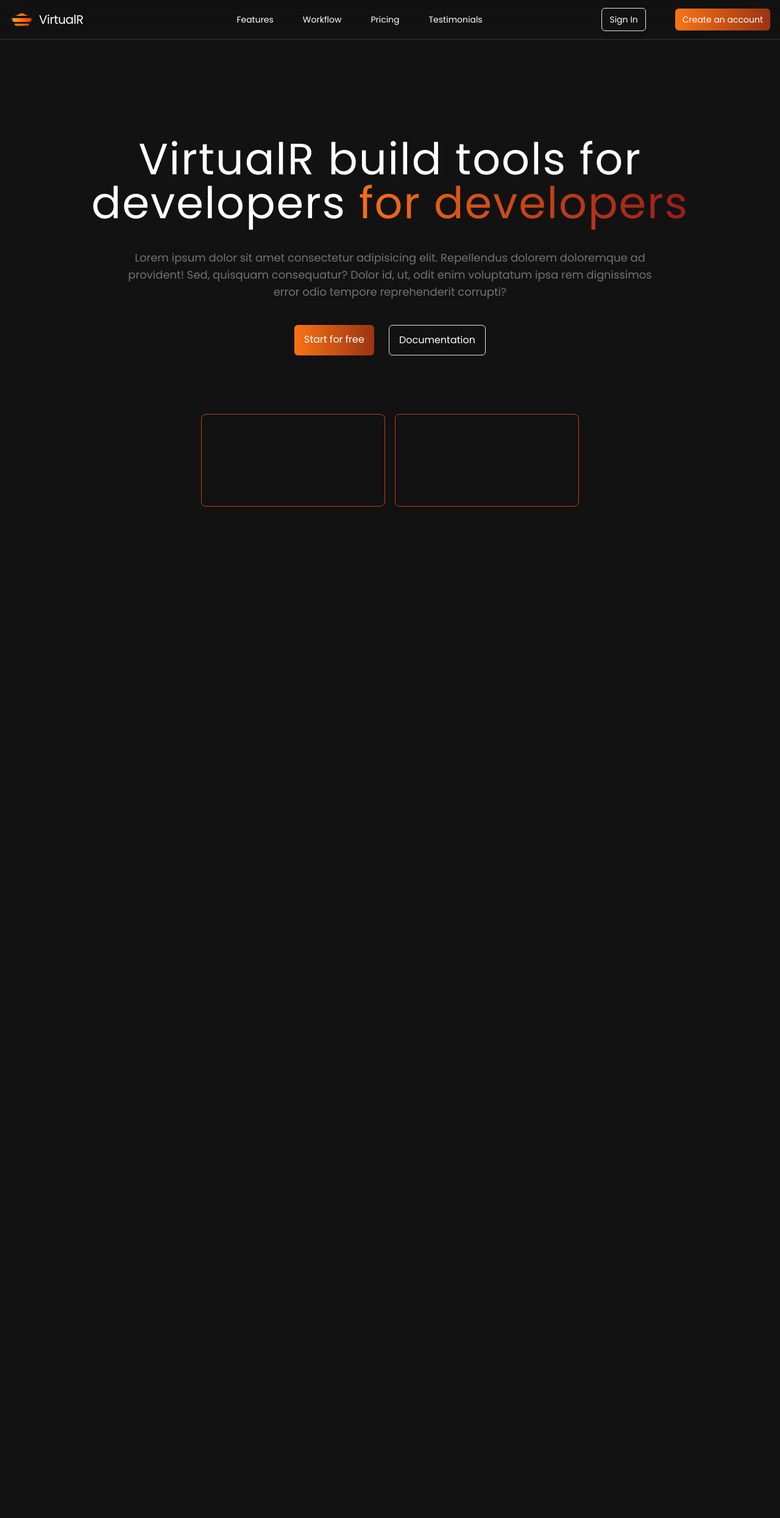
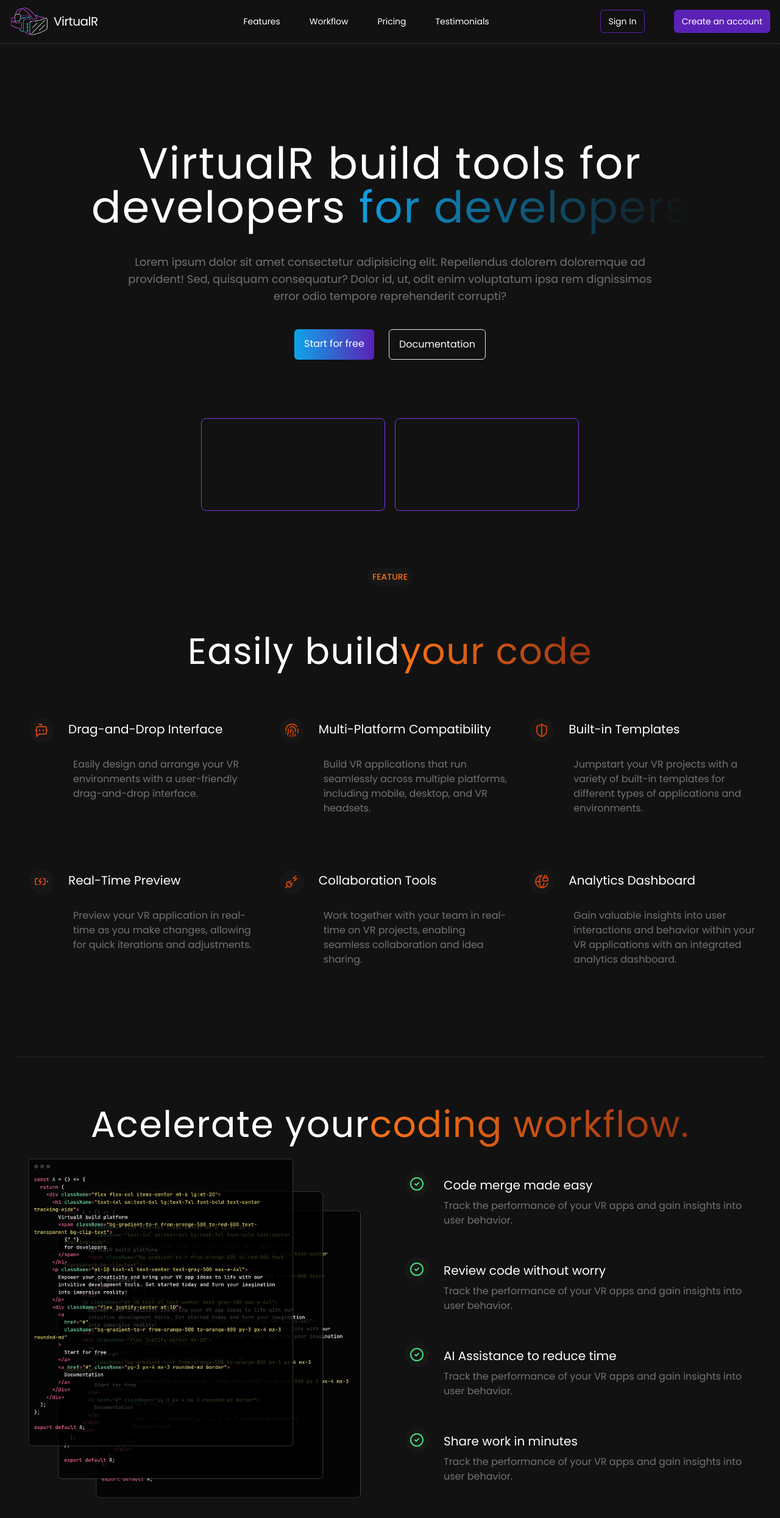
Before and after one commit to davidonedev/VirtualR, a React (Vite) app: page / in a window 1280 px wide. Shown: the whole page at 61% size. Before the commit the page ends 847 px from the top, so only its background shows below. Built offline with nearby package versions, Linux system fonts and the light colour scheme; grey boxes are pictures that could not be loaded.

Commit message:
alteracoes-page-home

```diff
--- a/src/App.jsx
+++ b/src/App.jsx
@@ -1,6 +1,8 @@
 import React from "react";
 import Navbar from "./components/Navbar";
 import HeroSection from "./components/HeroSection";
+import FeatureSection from "./components/FeatureSection";
+import Workflow from "./components/Workflow";
 
 const App = () => {
   return (
@@ -8,6 +10,8 @@ const App = () => {
       <Navbar />
       <div className="max-w-7xl mx-auto pt-20 px-6">
       <HeroSection />
+      <FeatureSection />
+      <Workflow />
       </div>
 
     </>
--- /dev/null
+++ b/src/components/FeatureSection.jsx
@@ -0,0 +1,41 @@
+import { features } from "../constants";
+
+const FeatureSection = () => {
+  return (
+    <div className="relative mt-20 border-b border-neutral-800 min-h-[800px]">
+      <div className="text-center">
+        <span
+          className="bg-neutral-900 text-orange-500 rounded-full h-6 text-sm font-medium px-2 py-1 uppercase"
+        >
+          feature
+        </span>
+        <h2 className="text-3xl sm:text-5xl lg:text-6xl mt-10 lg:mt-20 tracking-wide">
+          Easily build
+          <span className="bg-gradient-to-r from-orange-500 to-orange-800 text-transparent bg-clip-text">
+            your code
+          </span>
+        </h2>
+      </div>
+
+      <div className="flex flex-wrap mt-10 lg:mt-20">
+        {features.map((feature, index) => (
+          <div key={index} className="w-full sm:w-1/2 lg:w-1/3">
+            <div className="flex">
+                <div className="flex mx-6 h-10 w-10 p-2 bg-neutral-900 text-orange-700 justify-center items-center rounded-full">
+                {feature.icon}
+              </div>
+              <div>
+                <h5 className="mt-1 mb-6 text-xl">{feature.text}</h5>
+                <p className="text-md p-2 mb-20 text-neutral-500">
+                    {feature.description}
+                </p>
+              </div>
+            </div>
+          </div>
+        ))}
+      </div>
+    </div>
+  );
+};
+
+export default FeatureSection;
--- a/src/components/HeroSection.jsx
+++ b/src/components/HeroSection.jsx
@@ -6,7 +6,7 @@ const HeroSection = () => {
     <div className="flex flex-col items-center mt-6 lg:mt-20">
         <h1 className="text-4xl sm:text-6xl lg:text-7xl text-center tracking-wide">
             VirtualR build tools for developers
-            <span className="bg-gradient-to-r from-orange-500 to-red-800 text-transparent bg-clip-text">
+            <span className="bg-gradient-to-r from-sky-500 to--800 text-transparent bg-clip-text">
             {" "}
             for developers
             </span>
@@ -17,7 +17,7 @@ const HeroSection = () => {
          error odio tempore reprehenderit corrupti?
         </p>
         <div className="flex justify-center my-10">
-            <a href="#" className="bg-gradient-to-r from-orange-500 to-orange-800 py-3 px-4 mx-3 rounded-md">
+            <a href="#" className="bg-gradient-to-r from-sky-500 to-violet-800 py-3 px-4 mx-3 rounded-md">
                 Start for free
             </a>
             <a href="#" className="py-3 px-4 mx-3 rounded-md border">
@@ -28,7 +28,7 @@ const HeroSection = () => {
             <video autoPlay
             loop
             muted
-            className="rounded-lg w-1/2 border border-orange-700 shadow-orange-400
+            className="rounded-lg w-1/2 border border-violet-600
             mx-2 my-4">
                 <source src={video1} type="video/mp4" />
                 Your browser does not support the video tag.
@@ -37,7 +37,7 @@ const HeroSection = () => {
             <video autoPlay
             loop
             muted
-            className="rounded-lg w-1/2 border border-orange-700 shadow-orange-400
+            className="rounded-lg w-1/2 border border-violet-600 border-violet-600
             mx-2 my-4">
                 <source src={video2} type="video/mp4" />
                 Your browser does not support the video tag.
--- a/src/components/Navbar.jsx
+++ b/src/components/Navbar.jsx
@@ -1,6 +1,6 @@
 import { Menu, X } from "lucide-react";
 import { useState } from "react";
-import logo from "../assets/logo.png";
+import logo from "../assets/oculosvr.png";
 import { navItems } from "../constants";
 
 const Navbar = () => {
@@ -14,7 +14,7 @@ const Navbar = () => {
       <div className="container px-4 mx-auto relative text-sm">
         <div className="flex justify-between items-center">
           <div className="flex items-center flex-shrink-0">
-            <img className="h-10 w-10 mr-2" src={logo} alt="logo" />
+            <img className="h-13 w-16 mr-2" src={logo} alt="logo" />
             <span className="text-xl tracking-tight">VirtualR</span>
           </div>
           <ul className="hidden lg:flex ml-14 space-x-12">
@@ -25,12 +25,12 @@ const Navbar = () => {
             ))}
           </ul>
           <div className="hidden lg:flex justify-center space-x-12 items-center">
-            <a href="#" className="py-2 px-3 border rounded-md">
+            <a href="#" className="py-2 px-3 border-violet-800 hover:bg-violet-800 border rounded-md">
               Sign In
             </a>
             <a
               href="#"
-              className="bg-gradient-to-r from-orange-500 to-orange-800 py-2 px-3 rounded-md"
+              className="bg-gradient-to-r border border-violet-800 bg-violet-800 hover:bg-transparent py-2 px-3 rounded-md"
             >
               Create an account
             </a>
@@ -54,7 +54,7 @@ const Navbar = () => {
                     <a href="#" className="py-2 px-3 border rounded-md">
                         Sign In
                     </a>
-                    <a href="#" className="py-2 px-3 rounded-md bg-gradient-to-r from-orange-500 to-orange-800">
+                    <a href="#" className="py-2 px-3 rounded-md bg-gradient-to-r from-sky-500 to-violet-800">
                         Create an account
                     </a>
                 </div>
--- /dev/null
+++ b/src/components/Workflow.jsx
@@ -0,0 +1,38 @@
+import { CheckCircle2 } from "lucide-react";
+import codeImg from "../assets/code.jpg";
+import { checklistItems } from "../constants";
+
+const Workflow = () => {
+  return (
+    <div className="mt-20">
+        <h2 className="text-3xl sm:text-5xl lg:text-6xl text-center
+        mt-6 tracking-wide"> Acelerate your
+        <span className="bg-gradient-to-r from-orange-500 to-orange-800
+        text-transparent bg-clip-text">
+        coding workflow.
+        </span>
+        </h2>
+        <div className="flex flex-wrap justify-center">
+            <div className="p-2 w-full lg:w-1/2">
+            <img src={codeImg} alt="Code" />
+            </div>
+            <div className="pt-12 w-full lg:w-1/2">
+                {checklistItems.map((item, index) => (
+                    <div key={index} className="flex mb-12">
+                        <div className="text-green-400 mx-6 bg-neutral-900 h-10 w-10
+                         p-2 justify-center items-center rounded-full">
+                            <CheckCircle2 />
+                         </div>
+                         <div>
+                            <h5 className="mt-2 mb-2 text-xl">{item.title}</h5>
+                            <p className="text-md text-neutral-500">{item.description}</p>
+                         </div>
+                    </div>
+                ))}
+            </div>
+        </div>
+    </div>
+  )
+};
+
+export default Workflow;
```
Also changed, not shown: src/assets/oculosvr.png (added).
